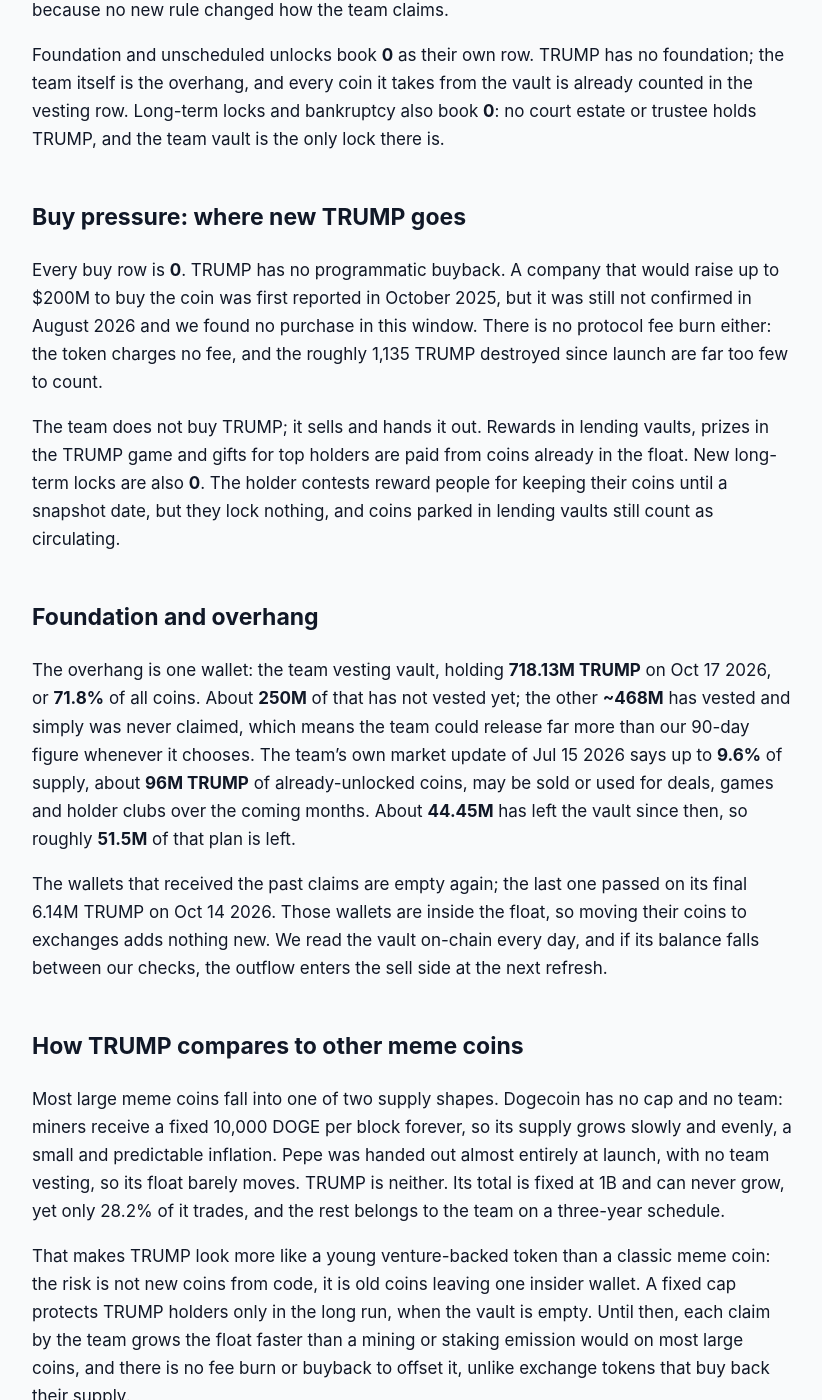
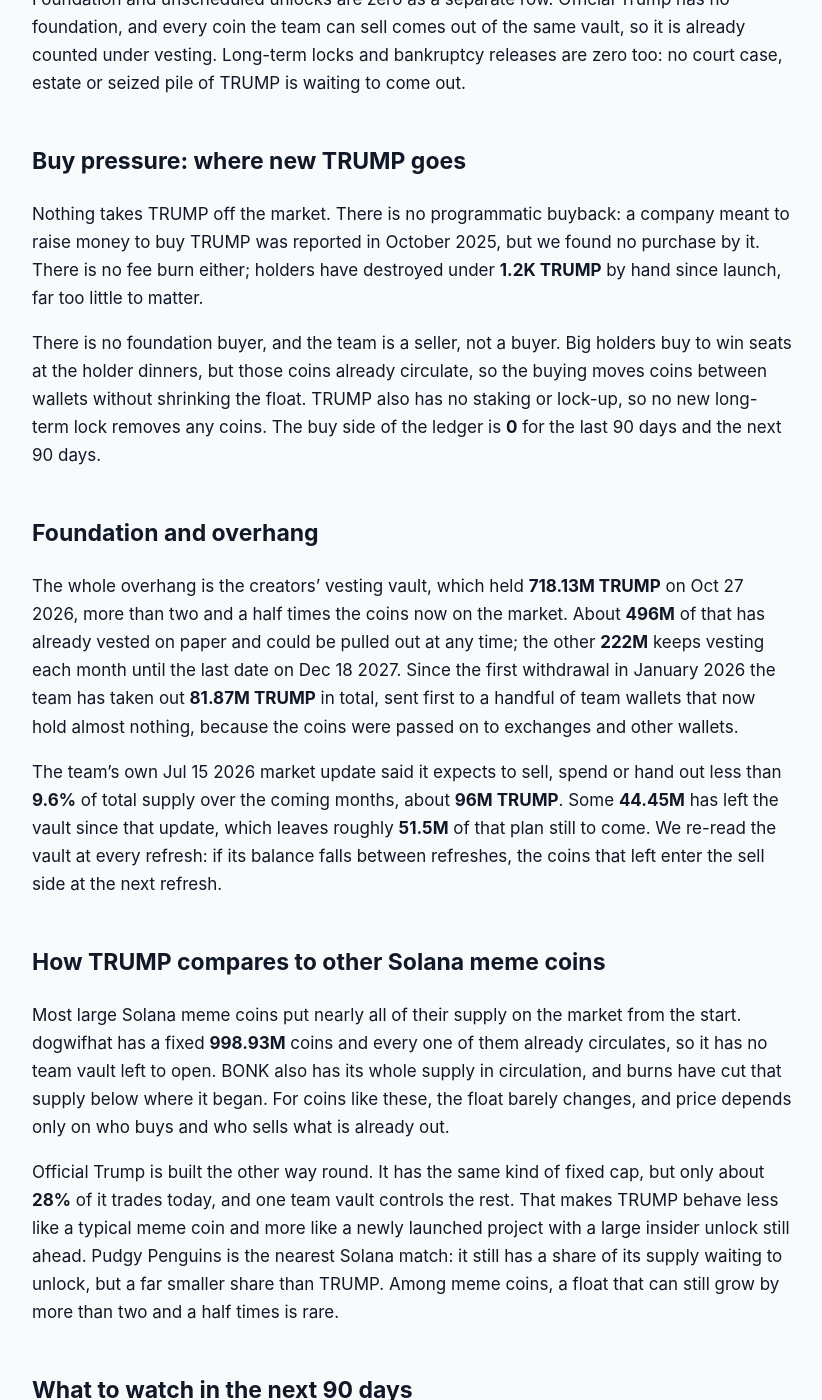
Before and after one commit to jeevansongmy-spec/mrnasdog-articles, a Jekyll site: the page built from crypto/trump-pressure-framework.md, in a window 1280 px wide and 1400 px high, scrolled down 1244 px. Shown: the whole window, without its empty margins (228-1050 px from the left). Built offline with Jekyll 4.4.1, drawn with Linux system fonts in a browser that asks for light colours; some of the changed text lies outside the part shown.

Commit message:
publish: crypto/trump-pressure-framework

```diff
--- a/crypto/trump-pressure-framework.md
+++ b/crypto/trump-pressure-framework.md
@@ -1,6 +1,6 @@
 ---
 title:         "TRUMP Inflation Analysis · October 2026 · Supply growing · projected to keep growing"
-description:   "TRUMP supply is growing: no coin can be minted, but the team vault released 44.45M TRUMP in 90 days, +15.77% of the float, with 718M more still inside."
+description:   "TRUMP supply is growing: nothing can be minted, but the creators' vault let out 33.62M TRUMP in 90 days, +11.93% of the float, with 718.13M still inside."
 canonical_url: "https://mrnasdog.com/research/trump/inflation"
 tags:          ["crypto", "trump", "official-trump", "memecoin"]
 published:     true
@@ -12,52 +12,52 @@ Originally published at [TRUMP Inflation Analysis · October 2026 · Supply grow
 <!-- main-page -->
 This is the long supply read. For the signal, the price drivers and the questions people ask about Official Trump, see [mrnasdog.com/research/trump](https://mrnasdog.com/research/trump).
 
-Official Trump (**TRUMP**) is inflationary on its tradable float even though no new coin can ever be minted. In the 90 days to Oct 17 2026 the team took **44.45M TRUMP** out of its vesting vault, against a circulating supply of **281.87M**, and nothing bought or burned any back, so the float grew about **+15.77%**. The same pace is the base case for the next 90 days, and the vault still holds **718.13M TRUMP**, more than two and a half times everything that trades today.
+Official Trump (TRUMP) supply is growing fast: **+11.93%** over the 90 days from Jul 29 to Oct 27 2026, and about **+11.93%** again over the next 90 days. No new TRUMP can be minted, but the creators pulled **33.62M TRUMP** out of their vesting vault and onto the market, while no buyback or burn took any back. The hard cap is **1B TRUMP**, and **718.13M** of it still sits in that vault, waiting to be released.
 
 ## The verdict, in one paragraph
 
-The MrNasDog Pressure Framework reads TRUMP at **+15.77%** net supply over the last 90 days and **+15.77%** projected for the next 90. Our supply monitor reads **+18.67%**, a gap of **2.90 percentage points**, which is above our 0.5-point line, so we walked every source again. The gap closed: both readings see the same coins leaving the same team vault in July, August and September, and the difference comes only from the starting point. The monitor divides the new coins by the float of 90 days ago (about **237.1M**), while we divide by today's float of **281.87M**. No warning chip ships. In one line: TRUMP is a fixed-supply meme coin that is inflationary by team unlock, not by code.
+Over the last 90 days the unlocked supply of Official Trump rose from about **248.25M TRUMP** to **281.87M TRUMP**, a net **+11.93%** of today's float. Our projection for the next 90 days is the same **+11.93%**, because the team has pulled coins out of its vault at a steady pace all year and nothing has changed that. Other trackers show **+13.74%** for the same 90 days, a gap of **1.82 points**. Both readings count the same **33.62M TRUMP** leaving the vault; the trackers set it against the smaller float of late July, so the gap is not extra TRUMP and the coin page carries no warning note. The reading stands: TRUMP is a fixed-cap meme coin that is inflationary on its active float, fed entirely by the creators' vault.
 
 ## Sell pressure: where new TRUMP comes from
 
-Protocol inflation is **0**, and it is zero for good. TRUMP is a plain Solana token whose mint key was removed, so no wallet and no program can create another coin. All 1B TRUMP were made on launch day in January 2025, and the total has only fallen since, by about 1,135 coins that holders destroyed.
+Protocol inflation is zero. The power to create new TRUMP was switched off on the Solana chain, so the supply can never grow past the **1B TRUMP** made at launch in January 2025. There are no mining rewards, no staking rewards and no emission of any kind.
 
-Vesting unlocks are the whole story: **44.45M TRUMP** in 90 days. At launch the 800M team coins, held for CIC Digital LLC and Fight Fight Fight LLC, went into one vesting vault on Solana. The coins vest month by month over three years, and on paper about 750M have already vested. But a vested coin only reaches the market when the team claims it, and so far the team has claimed only **81.87M** in total. In these 90 days it claimed **10.84M** on Jul 24–25 2026, **2.62M** on Aug 22 2026 and **31.0M** across Sep 1, Sep 6 and Sep 20 2026. We read every transaction of the vault on-chain, and the sum matches the fall in its balance to the last coin. Nothing has left since Sep 20 2026. For the next 90 days we keep the same pace, **44.45M**, because no new rule changed how the team claims.
+Vesting unlocks are where all of the new supply comes from. The creators' share, **800M TRUMP** or 80% of the coin, was placed in one on-chain vesting vault at launch. On paper part of it vests on the 18th of every month, but coins only reach the market when the team actually pulls them out, and the team pulls out far less than the calendar allows. Between Jul 29 and Oct 27 2026 the vault let out **33.62M TRUMP**: **2.62M** on Aug 22 2026, then **11.01M** on Sep 1, **11.26M** on Sep 6 and **8.73M** on Sep 20 2026. Over the same months the calendar vested about **86.1M TRUMP**, so the team took out only about two coins in five of what it could have. Nothing has left the vault since Sep 20 2026.
 
-Foundation and unscheduled unlocks book **0** as their own row. TRUMP has no foundation; the team itself is the overhang, and every coin it takes from the vault is already counted in the vesting row. Long-term locks and bankruptcy also book **0**: no court estate or trustee holds TRUMP, and the team vault is the only lock there is.
+Foundation and unscheduled unlocks are zero as a separate row. Official Trump has no foundation, and every coin the team can sell comes out of the same vault, so it is already counted under vesting. Long-term locks and bankruptcy releases are zero too: no court case, estate or seized pile of TRUMP is waiting to come out.
 
 ## Buy pressure: where new TRUMP goes
 
-Every buy row is **0**. TRUMP has no programmatic buyback. A company that would raise up to $200M to buy the coin was first reported in October 2025, but it was still not confirmed in August 2026 and we found no purchase in this window. There is no protocol fee burn either: the token charges no fee, and the roughly 1,135 TRUMP destroyed since launch are far too few to count.
+Nothing takes TRUMP off the market. There is no programmatic buyback: a company meant to raise money to buy TRUMP was reported in October 2025, but we found no purchase by it. There is no fee burn either; holders have destroyed under **1.2K TRUMP** by hand since launch, far too little to matter.
 
-The team does not buy TRUMP; it sells and hands it out. Rewards in lending vaults, prizes in the TRUMP game and gifts for top holders are paid from coins already in the float. New long-term locks are also **0**. The holder contests reward people for keeping their coins until a snapshot date, but they lock nothing, and coins parked in lending vaults still count as circulating.
+There is no foundation buyer, and the team is a seller, not a buyer. Big holders buy to win seats at the holder dinners, but those coins already circulate, so the buying moves coins between wallets without shrinking the float. TRUMP also has no staking or lock-up, so no new long-term lock removes any coins. The buy side of the ledger is **0** for the last 90 days and the next 90 days.
 
 ## Foundation and overhang
 
-The overhang is one wallet: the team vesting vault, holding **718.13M TRUMP** on Oct 17 2026, or **71.8%** of all coins. About **250M** of that has not vested yet; the other **~468M** has vested and simply was never claimed, which means the team could release far more than our 90-day figure whenever it chooses. The team's own market update of Jul 15 2026 says up to **9.6%** of supply, about **96M TRUMP** of already-unlocked coins, may be sold or used for deals, games and holder clubs over the coming months. About **44.45M** has left the vault since then, so roughly **51.5M** of that plan is left.
+The whole overhang is the creators' vesting vault, which held **718.13M TRUMP** on Oct 27 2026, more than two and a half times the coins now on the market. About **496M** of that has already vested on paper and could be pulled out at any time; the other **222M** keeps vesting each month until the last date on Dec 18 2027. Since the first withdrawal in January 2026 the team has taken out **81.87M TRUMP** in total, sent first to a handful of team wallets that now hold almost nothing, because the coins were passed on to exchanges and other wallets.
 
-The wallets that received the past claims are empty again; the last one passed on its final 6.14M TRUMP on Oct 14 2026. Those wallets are inside the float, so moving their coins to exchanges adds nothing new. We read the vault on-chain every day, and if its balance falls between our checks, the outflow enters the sell side at the next refresh.
+The team's own Jul 15 2026 market update said it expects to sell, spend or hand out less than **9.6%** of total supply over the coming months, about **96M TRUMP**. Some **44.45M** has left the vault since that update, which leaves roughly **51.5M** of that plan still to come. We re-read the vault at every refresh: if its balance falls between refreshes, the coins that left enter the sell side at the next refresh.
 
-## How TRUMP compares to other meme coins
+## How TRUMP compares to other Solana meme coins
 
-Most large meme coins fall into one of two supply shapes. Dogecoin has no cap and no team: miners receive a fixed 10,000 DOGE per block forever, so its supply grows slowly and evenly, a small and predictable inflation. Pepe was handed out almost entirely at launch, with no team vesting, so its float barely moves. TRUMP is neither. Its total is fixed at 1B and can never grow, yet only 28.2% of it trades, and the rest belongs to the team on a three-year schedule.
+Most large Solana meme coins put nearly all of their supply on the market from the start. dogwifhat has a fixed **998.93M** coins and every one of them already circulates, so it has no team vault left to open. BONK also has its whole supply in circulation, and burns have cut that supply below where it began. For coins like these, the float barely changes, and price depends only on who buys and who sells what is already out.
 
-That makes TRUMP look more like a young venture-backed token than a classic meme coin: the risk is not new coins from code, it is old coins leaving one insider wallet. A fixed cap protects TRUMP holders only in the long run, when the vault is empty. Until then, each claim by the team grows the float faster than a mining or staking emission would on most large coins, and there is no fee burn or buyback to offset it, unlike exchange tokens that buy back their supply.
+Official Trump is built the other way round. It has the same kind of fixed cap, but only about **28%** of it trades today, and one team vault controls the rest. That makes TRUMP behave less like a typical meme coin and more like a newly launched project with a large insider unlock still ahead. Pudgy Penguins is the nearest Solana match: it still has a share of its supply waiting to unlock, but a far smaller share than TRUMP. Among meme coins, a float that can still grow by more than two and a half times is rare.
 
 ## What to watch in the next 90 days
 
-The next paper unlock dates are Oct 18, Nov 18 and Dec 18 2026. Each adds roughly 28M vested TRUMP to the team's unclaimed pile; the market only feels them if the team claims.
+First, the vault itself. It has been quiet since Sep 20 2026; a new withdrawal of the size seen in September, about **11M TRUMP** at a time, would show the team is selling again.
 
-The team vault balance itself is the number that matters: a claim larger than the September run of 31.0M would push the next 90 days above our **+15.77%**.
+Second, the paper vesting dates on Nov 18 2026, Dec 18 2026 and Jan 18 2027, each worth about **28.7M TRUMP**. They add nothing to the market on their own, but past withdrawals have often come within days or weeks of them.
 
-The holder contest snapshot on Nov 12 2026, for a dinner on Nov 22 2026, may pull coins off exchanges into holder wallets, but that moves coins inside the float and changes no supply figure.
+Third, the holder contest. The ranking for the gala dinner on Nov 22 2026 closes on Nov 12 2026. Contest buyers have pushed the price up before, and the vault withdrawals of Aug 22 2026 came while the price was jumping.
 
-Any confirmed buyer, such as the long-reported TRUMP treasury company, would be the first real buy pressure; until it buys, it books nothing.
+Fourth, any buyer that takes coins out of the float, such as the long-reported company meant to buy and hold TRUMP. If it ever buys and holds, the buy side of the ledger would stop being zero.
 
 ## Summary
 
-TRUMP, the Official Trump meme coin on Solana, cannot mint a single new coin, but its tradable supply grew **+15.77%** in the 90 days to Oct 17 2026 because the team took **44.45M TRUMP** out of its vesting vault, and we project about the same for the next 90 days. Nothing buys or burns the coin back. The key risk is the **718.13M TRUMP** still in that vault, most of it already vested, which the team can claim at any time. The hard cap of 1B coins is the ceiling, and it only protects holders once that vault is empty.
+Official Trump supply grew **+11.93%** over the 90 days to Oct 27 2026 and is set to grow about the same over the next 90 days. No TRUMP can be minted; all of the new supply is the **33.62M TRUMP** the creators pulled from their vesting vault, and nothing is bought back or burned. The key risk is the size of what is left: **718.13M TRUMP** still sits in that vault, about **496M** of it already vested and free to be taken out at any time. The cap of **1B TRUMP** is fixed, so the float can never grow past it, and the vesting calendar reaches it on Dec 18 2027.
 
 ---
 
-*MrNasDog Pressure Framework analysis of TRUMP, Metric 1 — Inflation. Data + explanation only. Not financial advice. Checked Oct 17 2026.*
+*MrNasDog Pressure Framework analysis of TRUMP, Metric 1 — Inflation. Data + explanation only. Not financial advice. Checked Oct 27 2026.*
```
